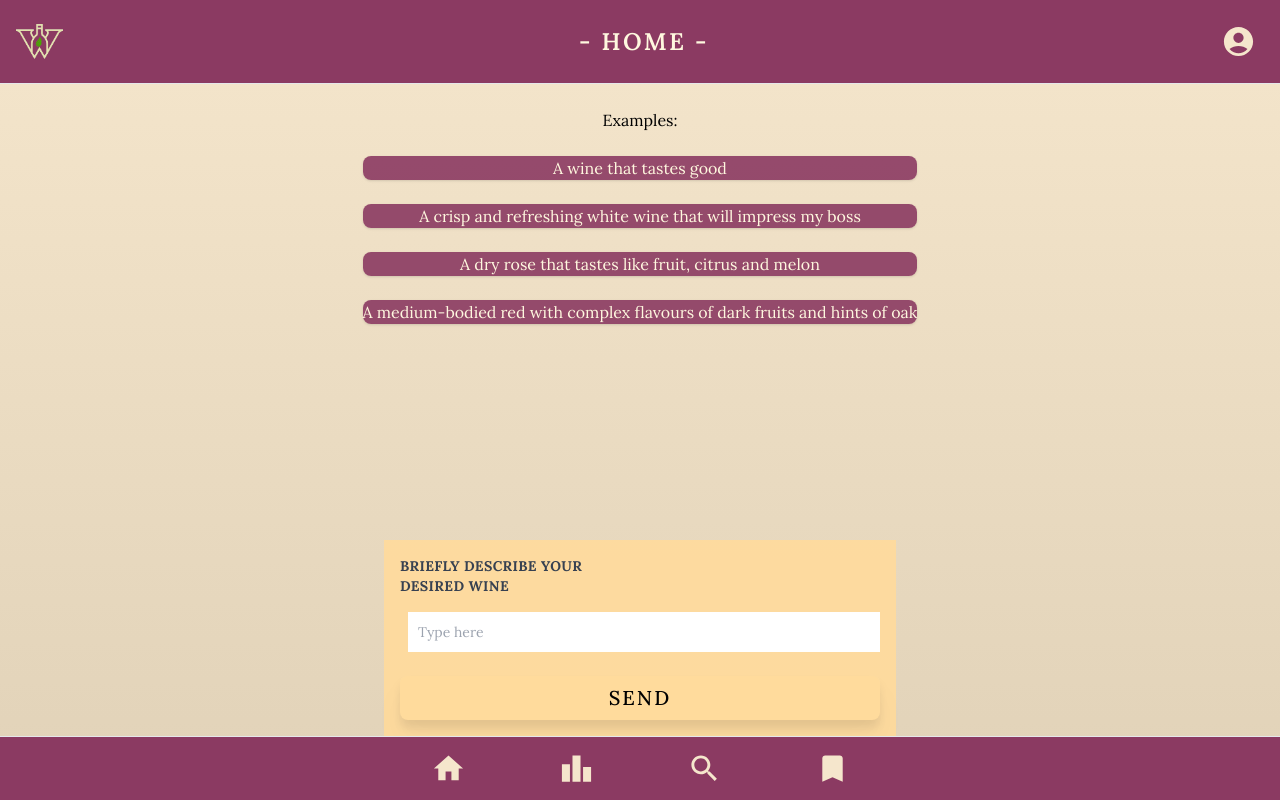
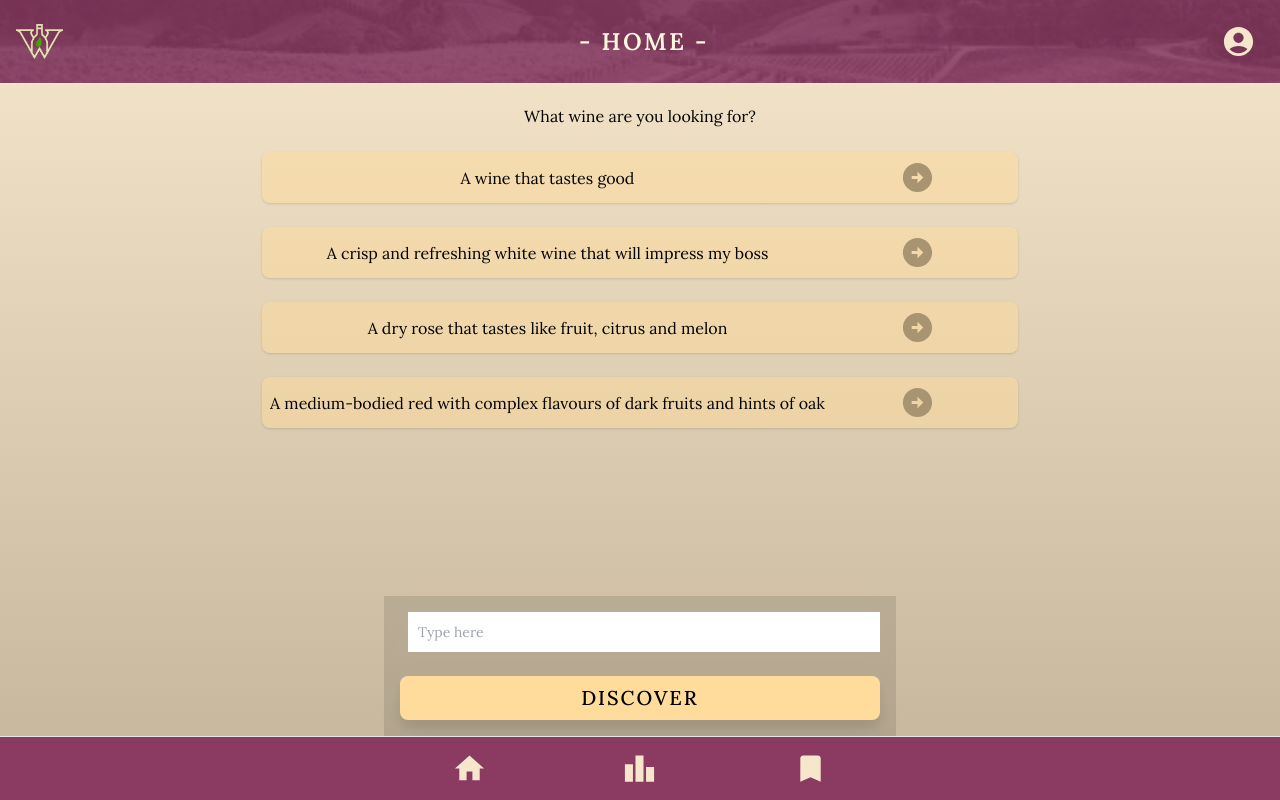
Before and after one commit to erictatchell/WineWhisperer, a Next.js app: page /main/home in a window 1280 px wide. Built offline with nearby package versions, Linux system fonts and the light colour scheme.

Commit message:
updated wine cards to be more snazzy, added better examples, finished home frontend

```diff
--- a/components/layouts/layout.tsx
+++ b/components/layouts/layout.tsx
@@ -37,8 +37,8 @@ export default function Layout({ children }: Props) {
   if (!isSpecialRoute) {
     return (
 
-      <div className={`pb-16 flex flex-col min-h-screen ${lora.className}`}>
-        <nav className="bg-brendan dark:bg-brendan sticky w-full z-20 top-0 left-0 border-b border-gray-200 dark:border-gray-600">
+      <div className={`pb-16 flex flex-col ${lora.className} bg-gradient-to-b from-[#f5e6cc] to-[#c3b49a] min-h-screen`}>
+        <nav className="bg-vineyard bg-cover sticky w-full z-20 top-0 left-0 border-b border-gray-200 dark:border-gray-600">
           <div className="max-w-screen-xl flex flex-wrap items-center justify-between mx-auto p-4">
             <Link href="/main/home" className="flex items-center">
               <Image src="/logo.png" className="mr-3" alt="WW Logo" width='47' height='100' />
@@ -65,10 +65,12 @@ export default function Layout({ children }: Props) {
             </div>
           </div>
         </nav>
-        <main>
-          {children}</main>
+        <main className=''>
+          {children}
+        </main>
+
         <div className="fixed bottom-0 left-0 z-50 w-full h-16 bg-brendan border-t border-brendan-200 bg-brendan dark:border-brendan">
-          <div className="grid h-full max-w-lg grid-cols-4 mx-auto font-medium">
+          <div className="grid h-full max-w-lg grid-cols-3 mx-auto font-medium">
             <IconButton href="/main/home">
               <button type="button" className="inline-flex flex-col items-center justify-center px-5 group">
                 <ThemeProvider theme={theme}>
@@ -83,13 +85,6 @@ export default function Layout({ children }: Props) {
                 </ThemeProvider>
               </button>
             </IconButton>
-            <IconButton href="/main/search">
-              <button type="button" className="inline-flex flex-col items-center justify-center px-5 group">
-                <ThemeProvider theme={theme}>
-                  <SearchIcon fontSize="large" color="primary" />
-                </ThemeProvider>
-              </button>
-            </IconButton>
             <IconButton href="/main/saved">
               <button type="button" className="inline-flex flex-col items-center justify-center px-5 group">
                 <ThemeProvider theme={theme}>
@@ -99,7 +94,7 @@ export default function Layout({ children }: Props) {
             </IconButton>
           </div>
         </div>
-      </div>
+      </div >
     )
   } else {
     return (
--- a/pages/main/home.tsx
+++ b/pages/main/home.tsx
@@ -27,7 +27,7 @@ interface Wine {
 const theme = createTheme({
   palette: {
     primary: {
-      main: '#F5E6CC',
+      main: '#a89471',
     },
     secondary: {
       main: '#64748B',
@@ -105,26 +105,54 @@ export default function Home() {
 
 
   return (
-    <div className="mt-6">
-      <div className="grid justify-center mb-48">
+    <div className="mt-5">
+      <div className="grid justify-center mb-40">
         {showExamples && (  // conditional rendering based on showExamples state
-          <>
+          <div className='mx-6'>
             <div className='grid justify-center mb-6'>
-              <h1>Examples:</h1>
+              <h1>What wine are you looking for?</h1>
             </div>
-            <div className="grid text-lightdijon max-w-sm ml- mr- mb-6 border-brendan rounded-lg shadow bg-brendan/90 dark:bg-brendan/90 dark:border-gray-700 sm:max-w-full">
-              <button onClick={() => { setPageDesc('A wine that tastes good'); setDescription('A wine that tastes good'); handleSubmit; }} onChange={handleDescriptionChange} className="grid justify-center">A wine that tastes good</button>
+            <div onClick={() => { setPageDesc('A wine that tastes good'); setDescription('A wine that tastes good'); handleSubmit; }} onChange={handleDescriptionChange} className="grid grid-cols-4 p-2 text-black max-w-sm ml- mr- mb-6 border-brendan rounded-lg shadow bg-dijon/50 dark:border-gray-700 sm:max-w-full">
+              <button className="col-span-3">A wine that tastes good</button>
+              <div className="justify-center grid">
+                <button>
+                  <ThemeProvider theme={theme}>
+                    <ArrowCircleRightIcon fontSize="large" color="primary" />
+                  </ThemeProvider>
+                </button>
+              </div>
             </div>
-            <div className="grid text-lightdijon max-w-sm ml- mr- mb-6 border-brendan rounded-lg shadow bg-brendan/90 dark:bg-brendan/90 dark:border-gray-700 sm:max-w-full">
-              <button onClick={() => { setPageDesc('A crisp and refreshing white that will impress my boss'); setDescription('A crisp and refreshing white that will impress my boss'); handleSubmit; }} onChange={handleDescriptionChange} className="grid justify-center">A crisp and refreshing white wine that will impress my boss</button>
+            <div onClick={() => { setPageDesc('A crisp and refreshing white that will impress my boss'); setDescription('A crisp and refreshing white that will impress my boss'); handleSubmit; }} onChange={handleDescriptionChange} className="grid grid-cols-4 p-2 text-black max-w-sm ml- mr- mb-6 border-brendan rounded-lg shadow bg-dijon/50 dark:border-gray-700 sm:max-w-full">
+              <button className="col-span-3">A crisp and refreshing white wine that will impress my boss</button>
+              <div className="justify-center grid">
+                <button>
+                  <ThemeProvider theme={theme}>
+                    <ArrowCircleRightIcon fontSize="large" color="primary" />
+                  </ThemeProvider>
+                </button>
+              </div>
             </div>
-            <div className="grid text-lightdijon max-w-sm ml- mr- mb-6 border-brendan rounded-lg shadow bg-brendan/90 dark:bg-brendan/90 dark:border-gray-700 sm:max-w-full">
-              <button onClick={() => { setPageDesc('A dry rose that tastes like fruit, citrus and melon'); setDescription('A dry rose that tastes like fruit, citrus and melon'); handleSubmit; }} onChange={handleDescriptionChange} className="grid justify-center">A dry rose that tastes like fruit, citrus and melon</button>
+            <div onClick={() => { setPageDesc('A dry rose that tastes like fruit, citrus and melon'); setDescription('A dry rose that tastes like fruit, citrus and melon'); handleSubmit; }} onChange={handleDescriptionChange} className="grid grid-cols-4 p-2 text-black max-w-sm ml- mr- mb-6 border-brendan rounded-lg shadow bg-dijon/50 dark:border-gray-700 sm:max-w-full">
+              <button className="col-span-3">A dry rose that tastes like fruit, citrus and melon</button>
+              <div className="justify-center grid">
+                <button>
+                  <ThemeProvider theme={theme}>
+                    <ArrowCircleRightIcon fontSize="large" color="primary" />
+                  </ThemeProvider>
+                </button>
+              </div>
             </div>
-            <div className="grid text-lightdijon max-w-sm ml- mr- mb-6 border-brendan rounded-lg shadow bg-brendan/90 dark:bg-brendan/90 dark:border-gray-700 sm:max-w-full">
-              <button onClick={() => { setPageDesc('A medium-bodied red with complex flavours of dark fruits and hints of oak'); setDescription('A medium-bodied red with complex flavours of dark fruits and hints of oak'); handleSubmit; }} onChange={handleDescriptionChange} className="grid justify-center">A medium-bodied red with complex flavours of dark fruits and hints of oak</button>
+            <div  onClick={() => { setPageDesc('A medium-bodied red with complex flavours of dark fruits and hints of oak'); setDescription('A medium-bodied red with complex flavours of dark fruits and hints of oak'); handleSubmit; }} onChange={handleDescriptionChange} className="grid grid-cols-4 p-2 text-black max-w-sm ml- mr- mb-6 border-brendan rounded-lg shadow bg-dijon/50 dark:border-gray-700 sm:max-w-full">
+              <button className="col-span-3 justify-center">A medium-bodied red with complex flavours of dark fruits and hints of oak</button>
+              <div className="justify-center grid">
+                <button>
+                  <ThemeProvider theme={theme}>
+                    <ArrowCircleRightIcon fontSize="large" color="primary" />
+                  </ThemeProvider>
+                </button>
+              </div>
             </div>
-          </>
+          </div>
         )}
         {!loading && wines.length != 0 ?
           <div className='text-center'>
@@ -137,16 +165,16 @@ export default function Home() {
 
           wines.map((wine: Wine, index: number) => (
             <>
-              <div key={index} className={`relative p-5 mb-4 max-w-sm mx-auto bg-dijon rounded-xl shadow-xl flex items-center space-x-4`}>
+              <div key={index} className={`relative p-5 mb-4 max-w-sm mx-5 bg-gradient-to-t from-dijon to-dijon/50 rounded-xl shadow-xl flex items-center space-x-4`}>
 
                 <div className="flex-shrink-0">
-                  <Image src="/white-sauvignon.png" alt="Wine image" width={60} height={60} />
+                  <Image src="/white-sauvignon.png" alt="Wine image" width={50} height={50} />
                 </div>
                 <div>
-                  <div className="text-xl font-semibold text-black">{wine.title}</div>
-                  <p className="uppercase tracking-widest font-medium text-gray-500">{wine.variety}</p>
-                  <p className="text-gray-500 tracking-widest">${wine.price ? wine.price : 'No price listed'}</p>
-                  <p className="uppercase tracking-widest font-bold text-green">{wine.points} / 100</p>
+                  <div className="text-md font-semibold text-black">{wine.title}</div>
+                  <p className="text-sm uppercase tracking-widest font-medium text-gray">{wine.variety}</p>
+                  <p className="text-sm text-gray-500 tracking-widest">${wine.price ? wine.price : 'No price listed'}</p>
+                  <p className="text-md uppercase tracking-widest font-bold text-green">{wine.points} / 100</p>
                 </div>
                 <div className="absolute bottom-0 right-3 mb-4">
                   <IconButton href="/">
@@ -163,25 +191,18 @@ export default function Home() {
           : <ThinkingDots></ThinkingDots>}
       </div>
       <div className="fixed bottom-0 left-0 z-50 w-full">
-        <div className="max-w-lg mx-auto p-4 mb-16 bg-dijon/90">
+        <div className="max-w-lg mx-auto p-4 mb-16 bg-black/10 backdrop-blur-md">
           <form onSubmit={handleSubmit} className="grid grid-cols-1 md:grid-cols-2 gap-4">
-            <label className="block uppercase tracking-wide text-gray-700 text-sm font-bold" htmlFor="wine-description">
-              Briefly describe your desired wine
-            </label>
             <div className="md:col-span-2 flex flex-col md:flex-row items-start md:items-center">
               <input required value={description} onChange={handleDescriptionChange} className="text-sm block w-full p-2.5 dark:bg-white dark:text-black hover:bg-gray-100 focus:bg-gray-200 focus:outline-none mt-2 md:mt-0 md:ml-2" id="wine-description" type="text" placeholder='Type here' />
             </div>
             <button type="submit" className="md:col-start-1 md:col-end-3 uppercase tracking-widest grid justify-center text-center inline-flex items-center drop-shadow-xl text-xl text-black bg-dijon hover:bg-[#F8DE7F] focus:ring-4 focus:outline-none focus:ring-[#F8DE7F]/50 font-medium rounded-lg mt-2 py-2  text-center inline-flex items-center dark:focus:ring-[#3b5998]/55">
-              Send
+              Discover
             </button>
           </form>
         </div>
       </div>
-
-
-
-
-    </div>
+    </div >
   );
 
 
--- a/pages/main/saved.tsx
+++ b/pages/main/saved.tsx
@@ -1,11 +1,13 @@
-// Importing necessary modules and functions from Next.js and next-auth
 import { GetServerSideProps } from 'next';
 import { getSession } from "next-auth/react";
-
-// Importing the MongoClient Promise that was set up in the mongodb.tsx file
 import clientPromise from '../../lib/mongodb';
 import Link from 'next/link';
 import { useRouter } from 'next/router';
+import Image from 'next/image'
+import { useState, useEffect } from 'react';
+import ThinkingDots from '../../components/dots';
+import { IconButton, ThemeProvider, createTheme, } from '@mui/material';
+import ArrowCircleRightIcon from '@mui/icons-material/ArrowCircleRight';
 
 // Defining a TypeScript interface for the structure of a wine object
 interface Wine {
@@ -31,6 +33,17 @@ interface SavedProps {
     wines: Wine[];
 }
 
+const theme = createTheme({
+    palette: {
+        primary: {
+            main: '#a89471',
+        },
+        secondary: {
+            main: '#64748B',
+            contrastText: '#fff',
+        },
+    },
+});
 
 // The main TopPicks component which receives an array of wine objects as a prop
 /** TODO */
@@ -43,16 +56,28 @@ export default function Saved({ wines }: SavedProps) {
     }
 
     return (
-        <div className="grid justify-center">
-            <h1>Saved page</h1>
+        <div className="mt-5 grid justify-center">
             {/* Mapping over the wines array and creating a card for each wine */}
             {wines.map((wine: Wine, index: number) => (
-                <div key={index} className="grid max-w-sm ml-6 mr-6 mb-6 border-brendan rounded-lg shadow dark:bg-brendan/90 dark:border-gray-700 sm:max-w-full">
-                    <div onClick={() => handleWineClick(wine)} className="ml-3 mr-3 mt-3 mb-3">
-                        <h5 className="mb-2 text-xl font-bold tracking-tight text-dijon dark:text-dijon sm:text-lg">{wine.title}</h5>
-                        <h5 className="mb-2 text-sm uppercase tracking-widest font-semibold tracking-tight text-lightdijon dark:text-lightdijon sm:text-xs">{wine.variety}</h5>
-                        <h5 className="mb-2 text-sm uppercase tracking-widest font-semibold tracking-tight text-lightdijon dark:text-lightdijon sm:text-xs">${wine.price}</h5>
+                <div key={index} className={`relative p-5 mb-4 max-w-sm mx-5 bg-gradient-to-t from-dijon to-dijon/50 rounded-xl shadow-xl flex items-center space-x-4`}>
 
+                    <div className="flex-shrink-0">
+                        <Image src="/white-sauvignon.png" alt="Wine image" width={50} height={50} />
+                    </div>
+                    <div>
+                        <div className="text-md font-semibold text-black">{wine.title}</div>
+                        <p className="text-sm uppercase tracking-widest font-medium text-gray">{wine.variety}</p>
+                        <p className="text-sm text-gray-500 tracking-widest">${wine.price ? wine.price : 'No price listed'}</p>
+                        <p className="text-md uppercase tracking-widest font-bold text-green">{wine.points} / 100</p>
+                    </div>
+                    <div className="absolute bottom-0 right-3 mb-4">
+                        <IconButton href="/">
+                            <button>
+                                <ThemeProvider theme={theme}>
+                                    <ArrowCircleRightIcon fontSize="large" color="primary" />
+                                </ThemeProvider>
+                            </button>
+                        </IconButton>
                     </div>
                 </div>
             ))}
--- a/styles/globals.css
+++ b/styles/globals.css
@@ -47,3 +47,6 @@ body {
   left: 0;
   bottom: 0;
 }
+.no-scroll {
+  overflow: hidden;
+}
--- a/tailwind.config.js
+++ b/tailwind.config.js
@@ -19,8 +19,10 @@ module.exports = {
     extend: {
       backgroundImage: {
         'gradient-radial': 'radial-gradient(var(--tw-gradient-stops))',
+        'vineyard': "url('/bg.png')",
         'gradient-conic':
           'conic-gradient(from 180deg at 50% 50%, var(--tw-gradient-stops))',
+
       },
       colors: {
         transparent: 'transparent',
@@ -36,7 +38,7 @@ module.exports = {
         'silver': '#ecebff',
         'bubble-gum': '#ff77e9',
         'bermuda': '#78dcca',
-      }
+      },
     },
   },
   plugins: [],
```
Also changed, not shown: pages/main/toppicks.tsx (+6 -7 lines), public/bg.png (added).
